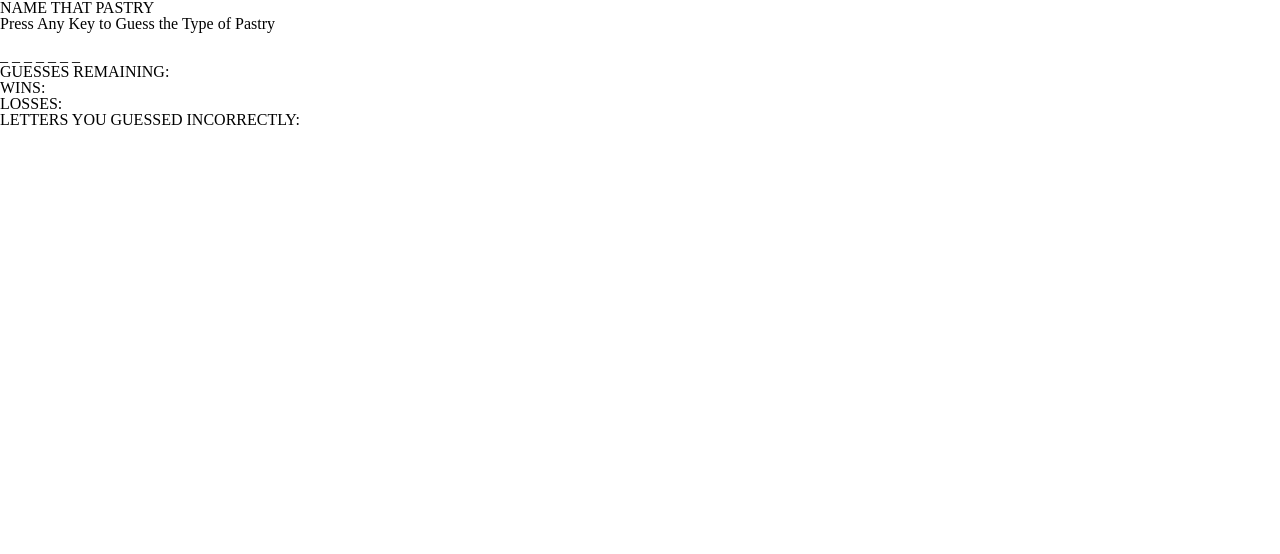
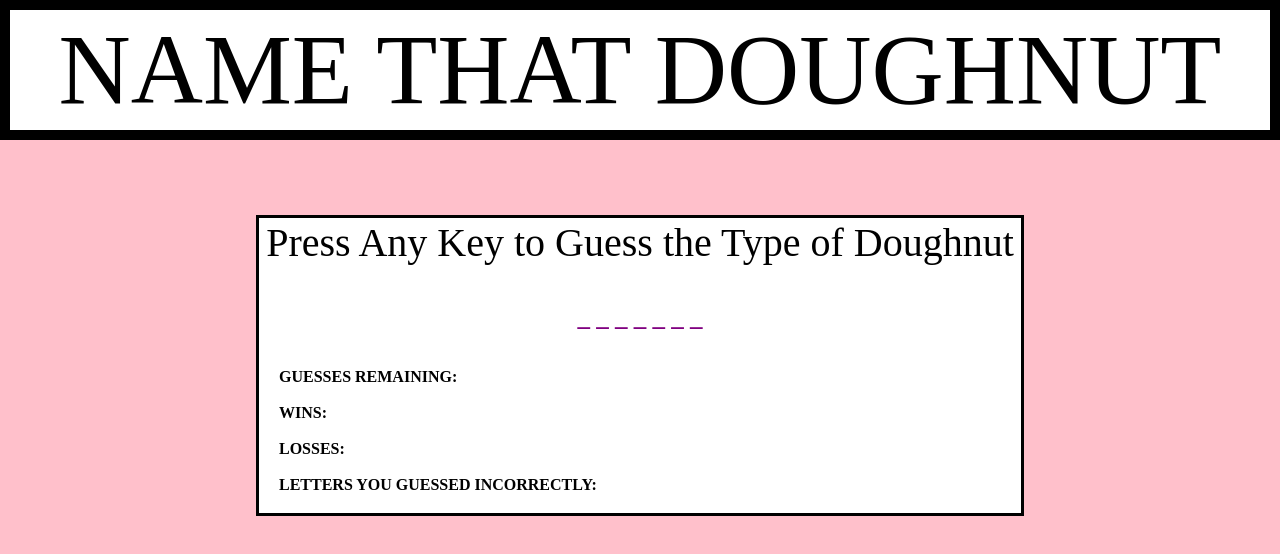
Before and after one commit to kelseyg2689/WordGuessGame, a plain HTML site: page index.html in a window 1280 px wide. Drawn offline with Linux system fonts and the light colour scheme.

Commit message:
css styling

```diff
--- a/assests/css/style.css
+++ b/assests/css/style.css
@@ -0,0 +1,49 @@
+body{
+background-color:pink;
+width: 100%;
+}
+
+h1{
+    font-size: 100px;
+    border: solid 10px;
+    background:white;
+    text-align: center;
+    margin-left: auto;
+    margin-right: auto;
+    padding: 10px;
+}
+
+h2{
+    font-size: 40px;
+    background: white;
+    text-align: center;
+    margin-left: auto;
+    margin-right: auto;
+    padding: 5px;
+}
+
+#currentword{
+    text-align: center;
+    font-size: 25px;
+    padding: 20px;
+}
+
+.container {
+    background-color: white;
+    margin-top: 75px;
+    margin-left: 20%;
+    margin-right: 20%;
+    margin-bottom: 5px;
+    border: solid 3px;
+}
+
+.sidebar{
+    text-align: left;
+    margin: 20px;
+    font-weight: bold;
+}
+
+#currentword{
+    color: purple;
+    font-weight: bold;
+}
--- a/assests/javascript/game.js
+++ b/assests/javascript/game.js
@@ -0,0 +1 @@
+var doughnutType = ["jelly", "maple bar", "sugar", "old fashioned", "glazed"]
--- a/index.html
+++ b/index.html
@@ -6,16 +6,16 @@
     <meta http-equiv="X-UA-Compatible" content="ie=edge">
     <link rel = "stylesheet" href="assests/css/reset.css">
     <link rel = "stylesheet" href="assests/css/style.css">
-    <title>MMM Pastry </title>
+    <title>What To Do with All That Dough </title>
 </head>
 <body>
     <div class="heading">
-        <h1>NAME THAT PASTRY</h1>
+        <h1>NAME THAT DOUGHNUT</h1>
     </div>
 
     <div class="background">
         <div class="container">
-            <h2>Press Any Key to Guess the Type of Pastry</h2>
+            <h2>Press Any Key to Guess the Type of Doughnut</h2>
 <br>
             <div>
                 <h3 id="currentword">_ _ _ _ _ _ _</h3>
```
Also changed, not shown: 1 other file.
